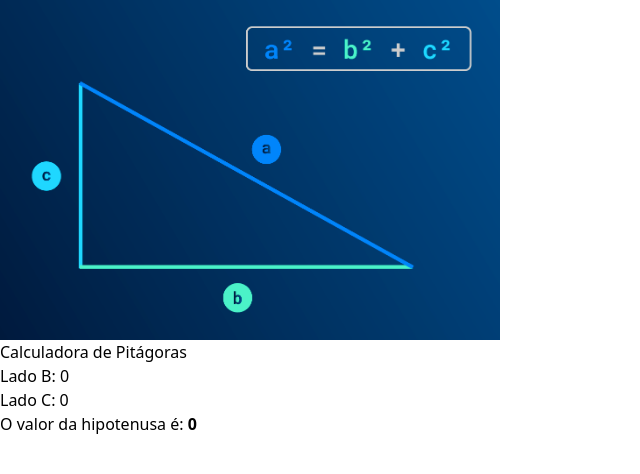
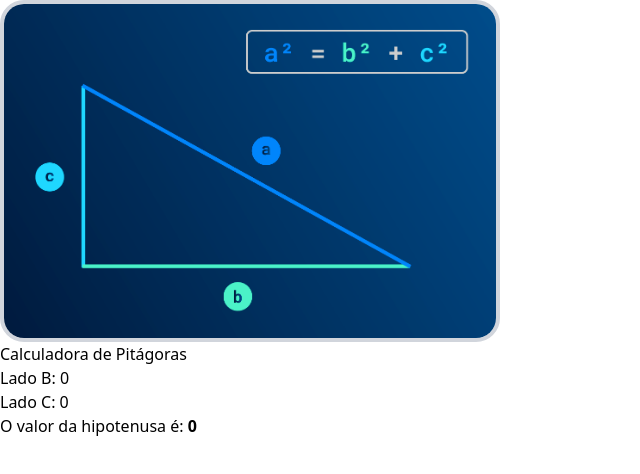
Before and after one commit to Melksedeque/reactjs-usecallback, a React (Vite) app: page / in a window 1280 px wide. Shown: the top 474 px of the page, without its empty margins (0-640 px from the left). Built offline with nearby package versions, Linux system fonts and the light colour scheme.

Commit message:
Estilização da imagem com Tailwind

```diff
--- a/src/App.jsx
+++ b/src/App.jsx
@@ -9,8 +9,9 @@ function App() {
   };
 
   return (
-    <div className="pitagoras">
+    <div className="app">
       <img
+        className="border-4 border-gray-300 rounded-3xl"
         src="/imagens/triangulo-retangulo.webp"
         alt="Triângulo retângulo de Pitagoras"
         width={500}
```
